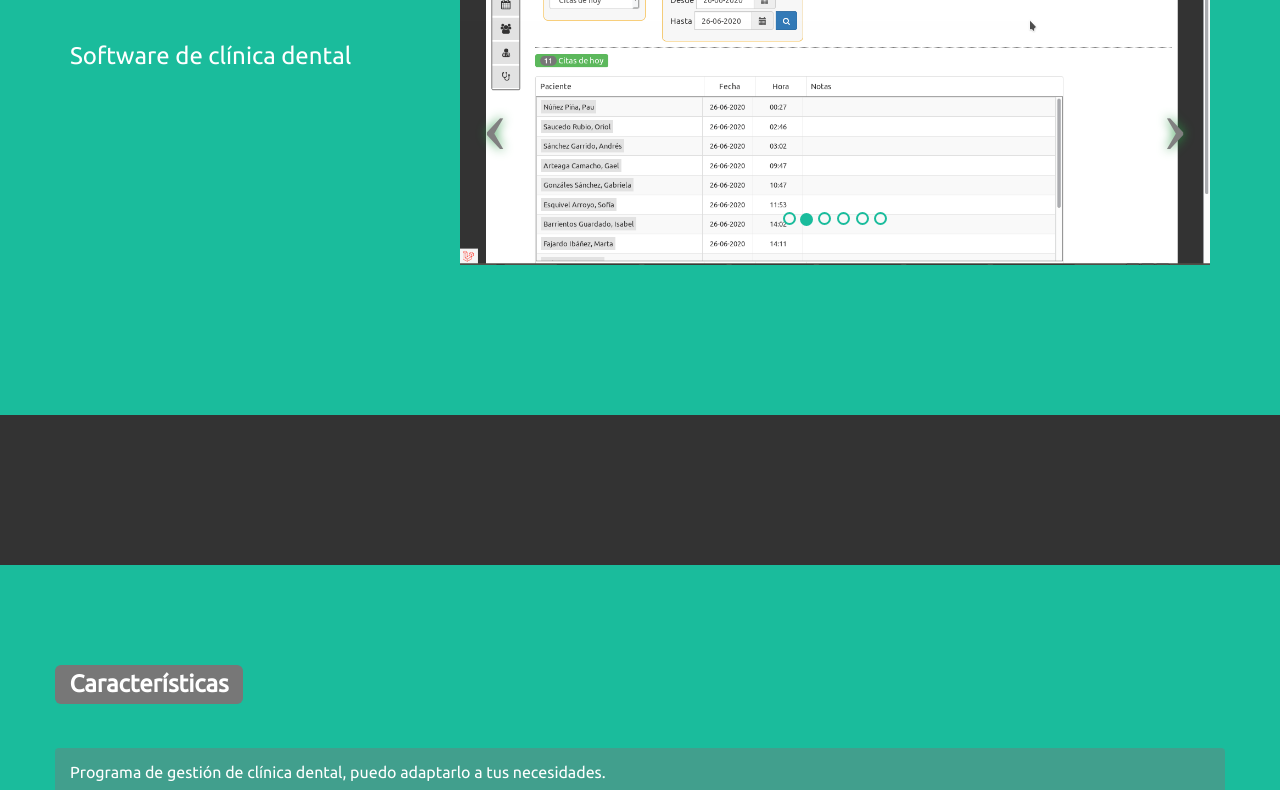
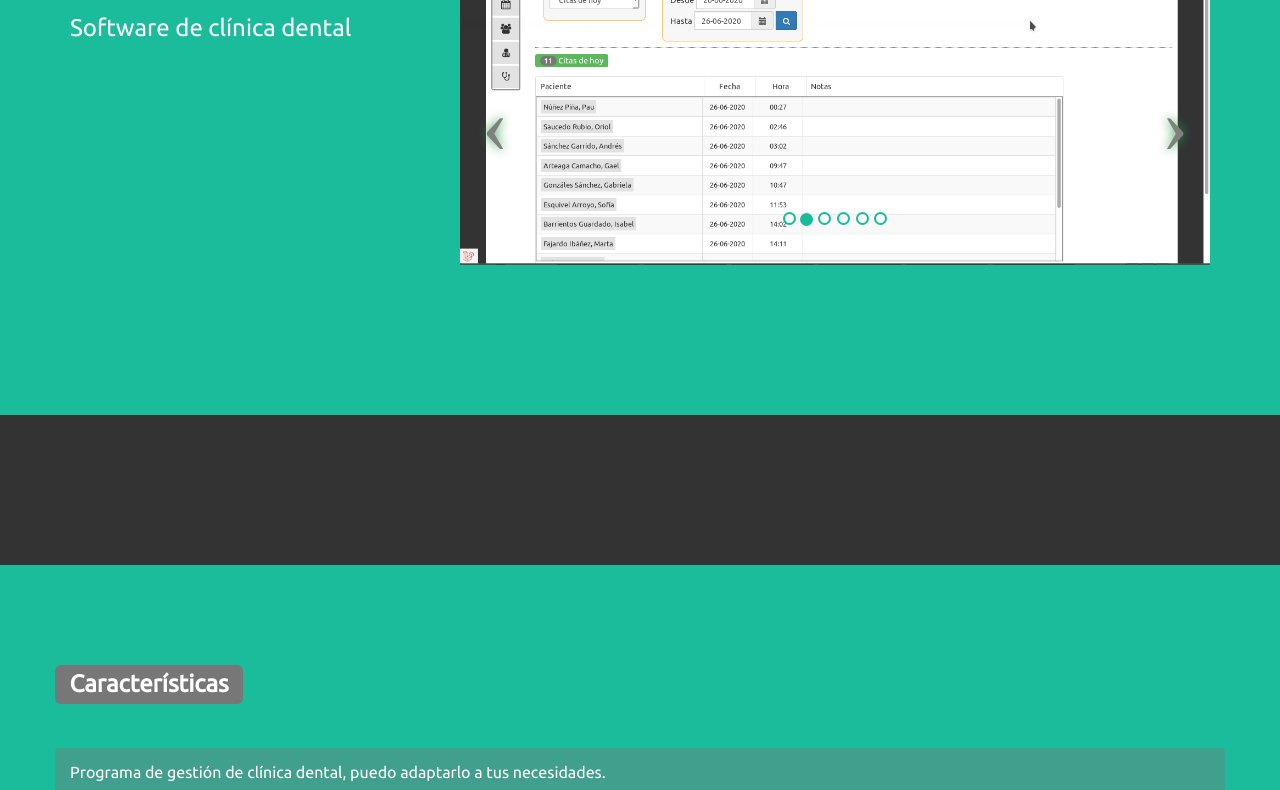
Before and after one commit to roirod/AroaDenSite, a plain HTML site: page index.html in a window 1280 px wide. Shown: the part 225-1015 px from the top of the page. Drawn offline with Linux system fonts and the light colour scheme.

Commit message:
Update index.html

```diff
--- a/index.html
+++ b/index.html
@@ -53,9 +53,7 @@
             <span class="label label-default">AroaDen</span>
           </h1>
 
-          <br>
-
-          <h3>
+          <h3 class="padtopbo10">
             Software de clínica dental
           </h3>
         </div>
```
